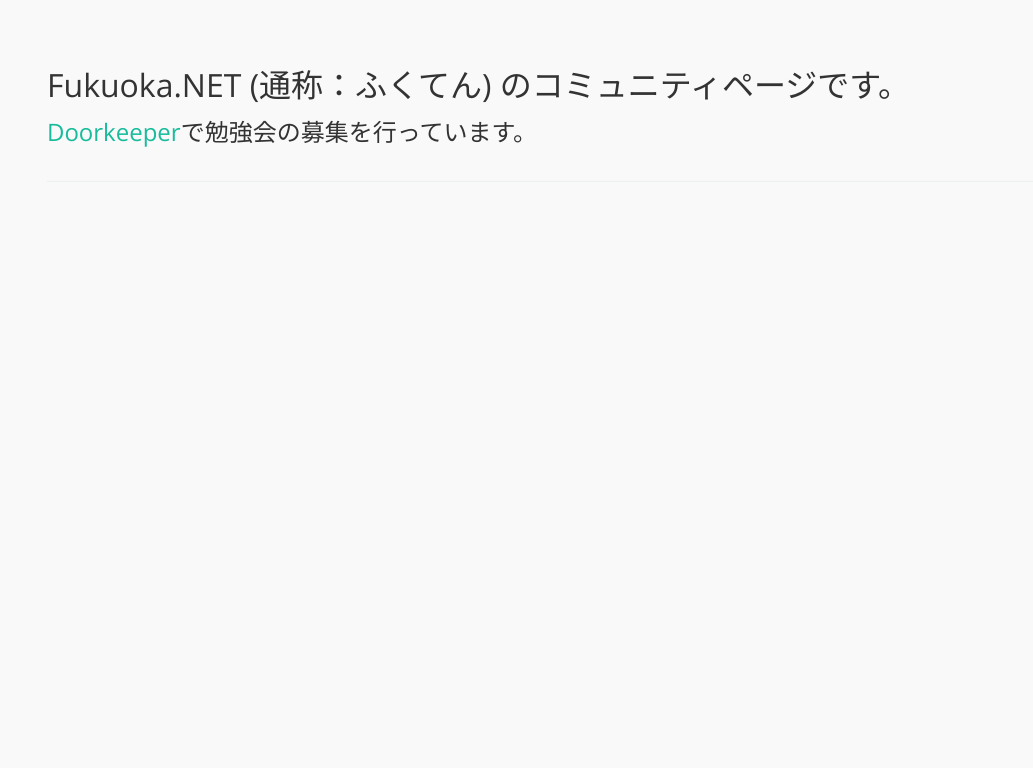
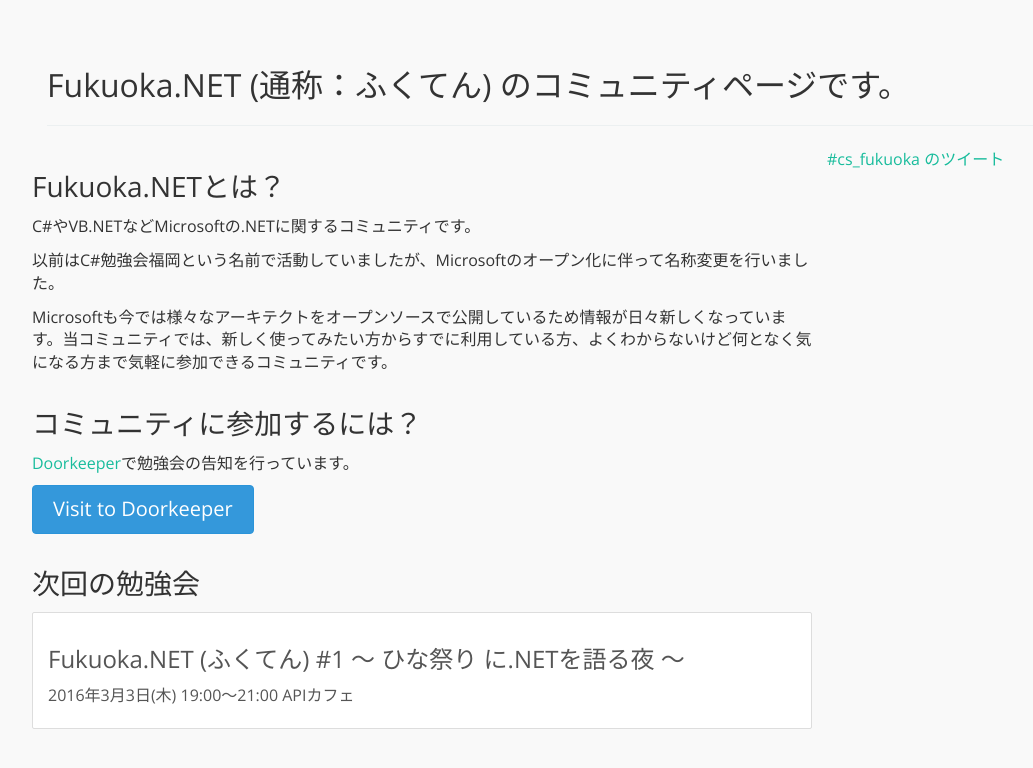
Before and after one commit to fukuten/fukuten.github.com, a plain HTML site: page index.html in a window 1280 px wide. Shown: the whole page, without its empty margins (23-1056 px from the left). Drawn offline with nearby package versions, Linux system fonts and the light colour scheme.

Commit message:
[modify] ページの作り込み

```diff
--- a/index.html
+++ b/index.html
@@ -23,8 +23,48 @@
     <div class="row">
       <div class="col-lg-10 col-md-7 col-sm-6">
         <h1>Fukuoka.NET (通称：ふくてん) のコミュニティページです。</h1>
-        <p class="lead"><a href="https://fukuten.doorkeeper.jp/">Doorkeeper</a>で勉強会の募集を行っています。</p>
       </div>
+    </div>
+  </div>
+
+  <div class="row">
+    <div class="col-md-8">
+        <div class="row">
+            <h2>Fukuoka.NETとは？</h2>
+            <p>C#やVB.NETなどMicrosoftの.NETに関するコミュニティです。</p>
+            <p>以前はC#勉強会福岡という名前で活動していましたが、Microsoftのオープン化に伴って名称変更を行いました。</p>
+            <p>Microsoftも今では様々なアーキテクトをオープンソースで公開しているため情報が日々新しくなっています。当コミュニティでは、新しく使ってみたい方からすでに利用している方、よくわからないけど何となく気になる方まで気軽に参加できるコミュニティです。</p>
+        </div>
+
+        <div class="row">
+            <h2>コミュニティに参加するには？</h2>
+            <p><a href="https://fukuten.doorkeeper.jp/">Doorkeeper</a>で勉強会の告知を行っています。</p>
+            <p><a href="https://fukuten.doorkeeper.jp/"><button class="btn btn-info btn-lg">Visit to Doorkeeper</button></a></p>
+        </div>
+
+        <div class="row">
+            <h2>次回の勉強会</h2>
+            <div class="list-group">
+                <a href="https://fukuten.doorkeeper.jp/events/39382" class="list-group-item">
+                    <h3>Fukuoka.NET (ふくてん) #1 ～ ひな祭り に.NETを語る夜 ～</h3>
+                    <p>2016年3月3日(木) 19:00～21:00 APIカフェ</p>
+                </a>
+            </div>
+        </div>
+
+        <!--
+        <div class="row">
+            <h2>過去の勉強会</h2>
+            <div class="list-group">
+                <a href="https://fukuten.doorkeeper.jp/events/39382" class="list-group-item">Fukuoka.NET (ふくてん) #1 ～ ひな祭り に.NETを語る夜 ～</a>
+            </div>
+        </div>
+        -->
+    </div>
+
+    <div class="col-md-4">
+      <a class="twitter-timeline"  href="https://twitter.com/hashtag/cs_fukuoka" data-widget-id="700933470910939136">#cs_fukuoka のツイート</a>
+      <script>!function(d,s,id){var js,fjs=d.getElementsByTagName(s)[0],p=/^http:/.test(d.location)?'http':'https';if(!d.getElementById(id)){js=d.createElement(s);js.id=id;js.src=p+"://platform.twitter.com/widgets.js";fjs.parentNode.insertBefore(js,fjs);}}(document,"script","twitter-wjs");</script>
     </div>
   </div>
 
```
